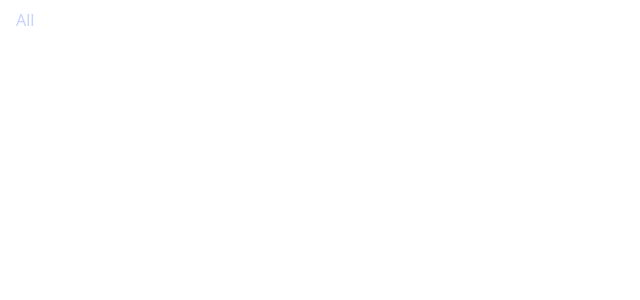
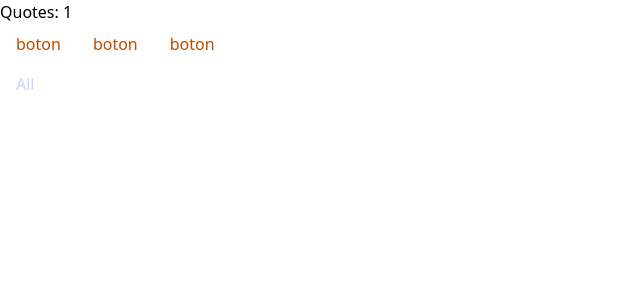
Before and after one commit to Nicron7/project-4, a React (Vite) app: page / in a window 1280 px wide. Shown: the top 300 px of the page, without its empty margins (0-640 px from the left). Built offline with nearby package versions, Linux system fonts and the light colour scheme.

Commit message:
feat: add Counter and Button components to manage and display count

```diff
--- a/src/App.tsx
+++ b/src/App.tsx
@@ -1,12 +1,20 @@
 import { useState } from "react";
+import { Button } from "./components/Button";
 import Filters from "./components/Filters";
+import { Counter } from "./components/Counter";
 
 function App() {
+  const [count, setCount] = useState(1);
+
   return (
-    <>
-      <Filters name={"All"} />
-    </>
-  );
+		<>
+      <Counter count={count}></Counter>
+			<Button text={"boton"} setCount={setCount}></Button>
+			<Button text={"boton"} setCount={setCount}></Button>
+			<Button text={"boton"} setCount={setCount}></Button>
+			<Filters name={"All"} />
+		</>
+	);
 }
 
 export default App;
--- /dev/null
+++ b/src/components/Button.tsx
@@ -0,0 +1,14 @@
+interface ButtonProps {
+	text: string;
+  setCount?: React.Dispatch<React.SetStateAction<number>>
+  className?: string
+}
+
+export const Button = ({ text , setCount, className}: ButtonProps) => {
+
+	return (
+		<button onClick={() => setCount && setCount((count) => count + 1)} className="transition-all duration-200 px-4 py-2 rounded-lg cursor-pointer bg-transparent text-primary hover:bg-accent hover:text-accent-foreground hover:bg-amber-700 hover:text-white text-amber-700 ">
+			{text}
+		</button>
+	);
+};
--- /dev/null
+++ b/src/components/Counter.tsx
@@ -0,0 +1,7 @@
+interface CounterProps {
+    count: number
+}
+
+export const Counter = ({ count }: CounterProps) => {
+  return <div>Quotes: {count}</div>;
+}
```
